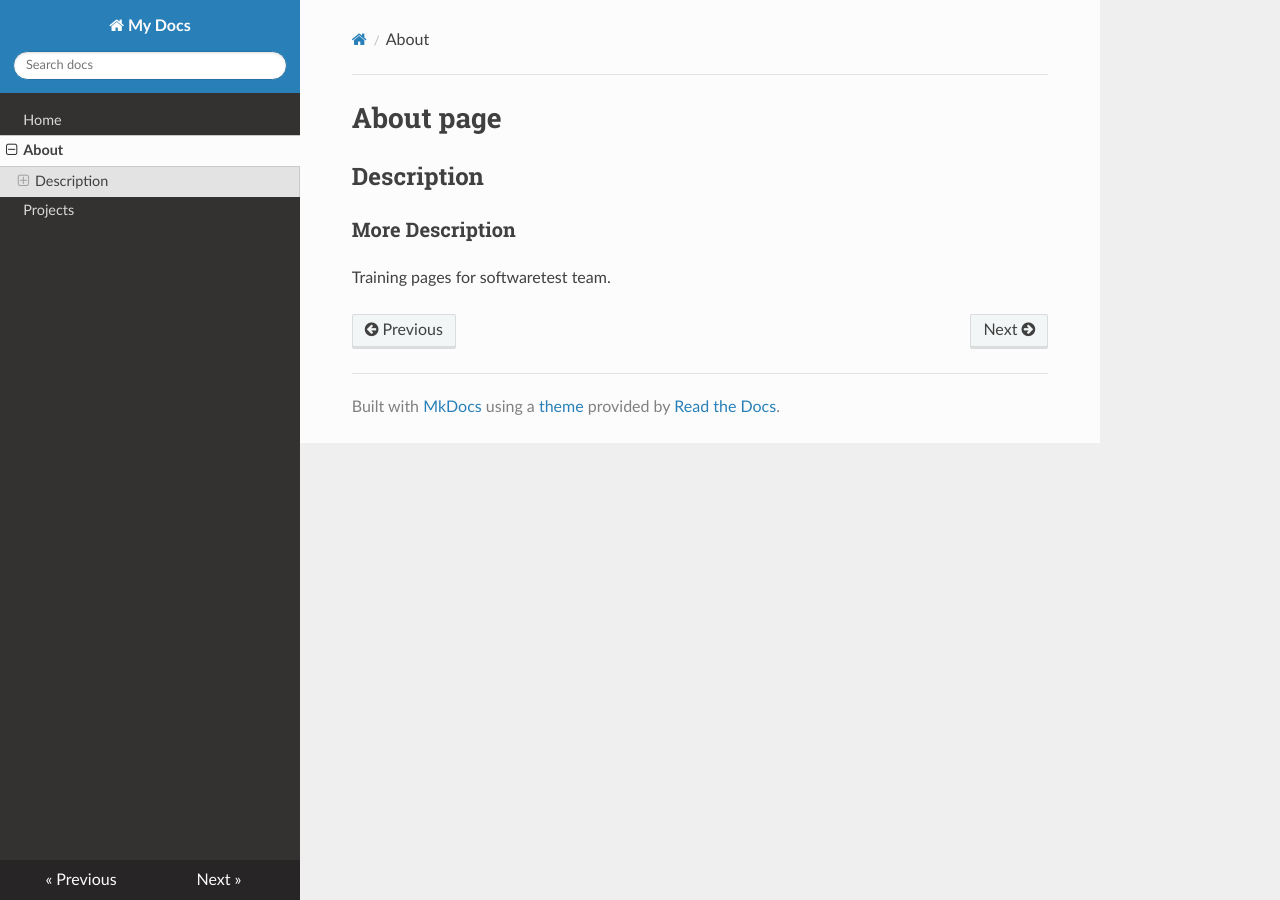
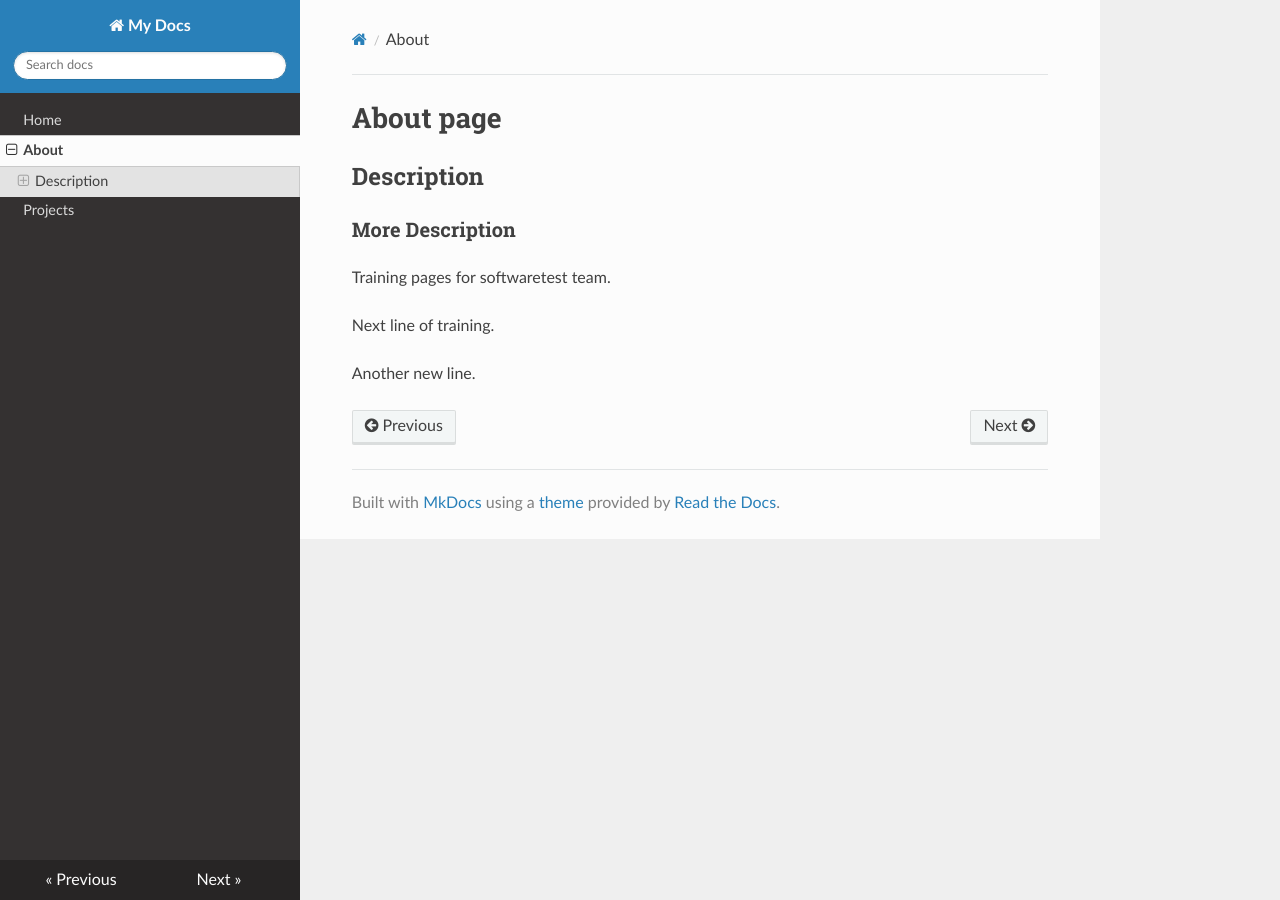
Before and after one commit to GerdWiegand/gittraining, an MkDocs documentation site: the page built from docs/about.md, in a window 1280 px wide. Built offline with MkDocs 1.6.1, drawn with Linux system fonts in a browser that asks for light colours; nearby versions of some CDN libraries; old or Windows-style settings are respelled for this version of MkDocs.

Commit message:
Add more lines to about page
Change-Id: Iebc46a7dd8e503e03f99464724e9efd252cd53b3

```diff
--- a/docs/about.md
+++ b/docs/about.md
@@ -5,3 +5,7 @@
 ### More Description
 
 Training pages for softwaretest team.
+
+Next line of training.
+
+Another new line.
```
